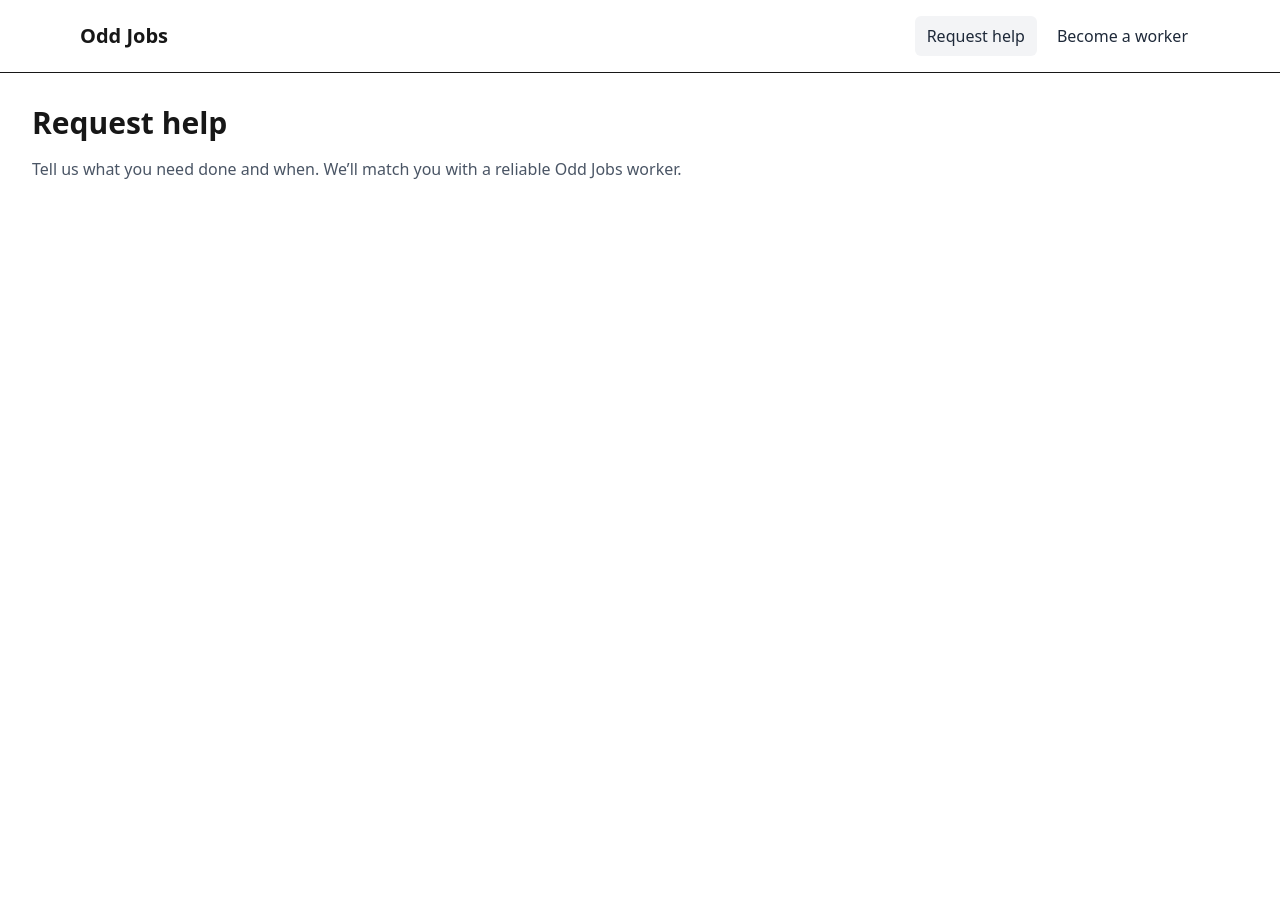
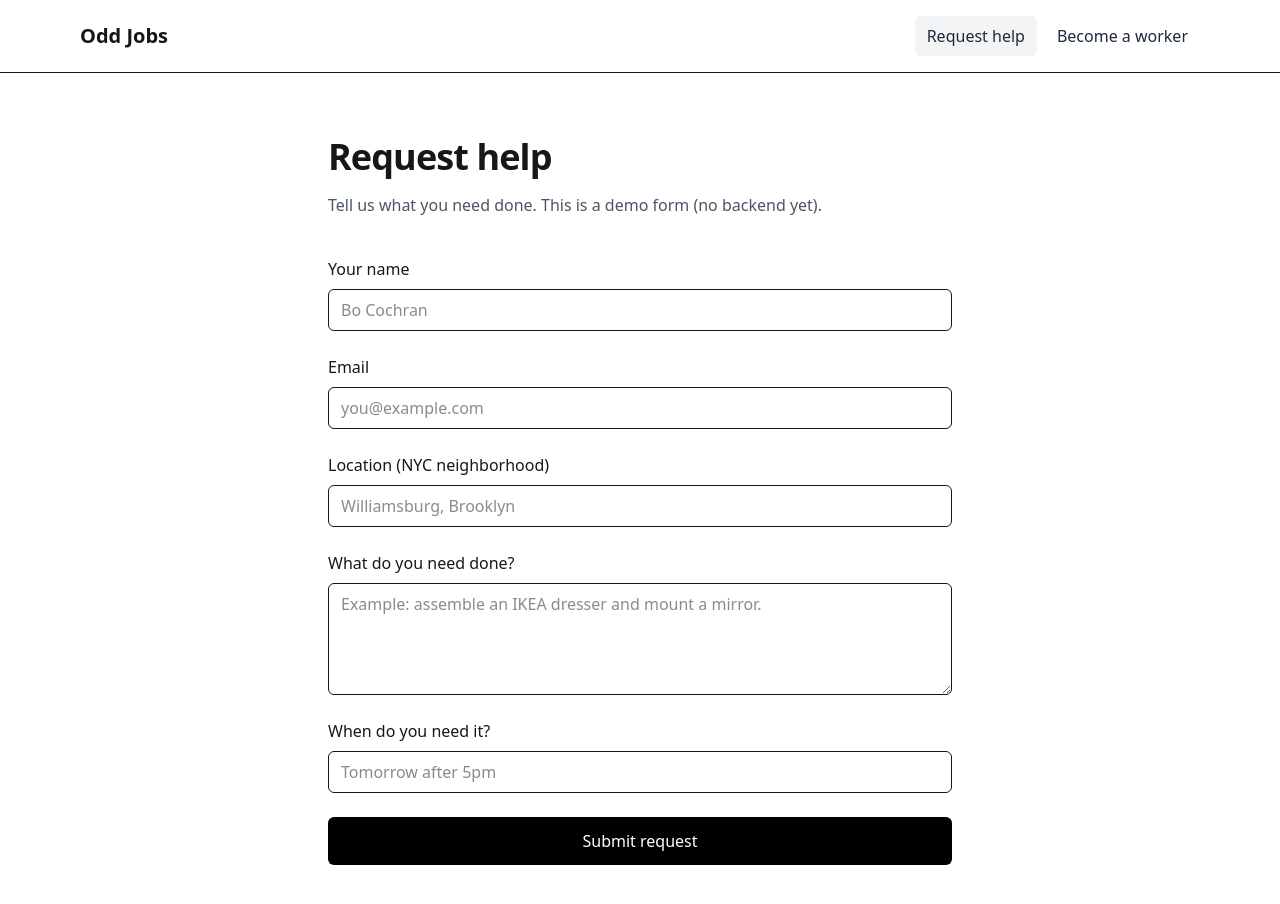
Before and after one commit to boco3000/odd-jobs-site, a Next.js app: page /request-help in a window 1280 px wide. Shown: the top 904 px of the page. Before the commit the page ends 873 px from the top, so only its background shows below. Built offline with nearby package versions, Linux system fonts and the light colour scheme.

Commit message:
Add success state and reset to Request Help form

```diff
--- a/src/app/request-help/page.tsx
+++ b/src/app/request-help/page.tsx
@@ -1,10 +1,214 @@
+"use client";
+
+import { useState } from "react";
+
+type FormState = {
+  name: string;
+  email: string;
+  location: string;
+  task: string;
+  when: string;
+};
+
+type FormErrors = Partial<Record<keyof FormState, string>>;
+
 export default function RequestHelpPage() {
+  const [form, setForm] = useState<FormState>({
+    name: "",
+    email: "",
+    location: "",
+    task: "",
+    when: "",
+  });
+
+  const [touched, setTouched] = useState<
+    Partial<Record<keyof FormState, boolean>>
+  >({});
+
+  const [submittedOnce, setSubmittedOnce] = useState(false);
+
+  const [submitted, setSubmitted] = useState(false);
+
+  function updateField<K extends keyof FormState>(key: K, value: FormState[K]) {
+    setSubmitted(false);
+    setForm((prev) => ({ ...prev, [key]: value }));
+  }
+
+  function validate(next: FormState): FormErrors {
+    const errors: FormErrors = {};
+
+    if (!next.name.trim()) errors.name = "Please enter your name.";
+    if (!next.email.trim()) errors.email = "Please enter your email.";
+    if (next.email && !/^\S+@\S+\.\S+$/.test(next.email))
+      errors.email = "Please enter a valid email.";
+    if (!next.location.trim()) errors.location = "Please enter a neighborhood.";
+    if (!next.task.trim()) errors.task = "Please describe the task.";
+    if (!next.when.trim()) errors.when = "Please tell us when you need it.";
+
+    return errors;
+  }
+
+  const errors = validate(form);
+  const isValid = Object.keys(errors).length === 0;
+
+  function shouldShowError(field: keyof FormState) {
+    return submittedOnce || touched[field];
+  }
+
+  function handleSubmit(e: React.FormEvent) {
+    e.preventDefault();
+    setSubmittedOnce(true);
+
+    const currentErrors = validate(form);
+    if (Object.keys(currentErrors).length > 0) {
+      return;
+    }
+
+    console.log("Request submitted:", form);
+
+    // success
+    setSubmitted(true);
+
+    // reset form + validation state
+    setForm({
+      name: "",
+      email: "",
+      location: "",
+      task: "",
+      when: "",
+    });
+    setTouched({});
+    setSubmittedOnce(false);
+  }
+
   return (
-    <main className="min-h-screen p-8">
-      <h1 className="text-3xl font-bold">Request help</h1>
-      <p className="mt-4 text-gray-600">
-        Tell us what you need done and when. We’ll match you with a reliable Odd Jobs worker.
+    <main className="mx-auto max-w-2xl px-6 py-16">
+      <h1 className="text-4xl font-bold tracking-tight">Request help</h1>
+      <p className="mt-4 text-gray-600 dark:text-gray-300">
+        Tell us what you need done. This is a demo form (no backend yet).
       </p>
+
+      {submitted && (
+        <div className="mb-8 rounded-md border border-green-600 bg-green-50 p-4 text-green-800 dark:border-green-500 dark:bg-green-900/30 dark:text-green-200">
+          <p className="font-medium">Request submitted successfully</p>
+          <p className="mt-1 text-sm">
+            We&apos;ll review your request and get back to you shortly.
+          </p>
+        </div>
+      )}
+
+      <form onSubmit={handleSubmit} className="mt-10 space-y-6">
+        <div className="grid gap-2">
+          <label className="font-medium" htmlFor="name">
+            Your name
+          </label>
+          <input
+            id="name"
+            className="rounded-md border px-3 py-2 dark:border-gray-700 dark:bg-transparent"
+            value={form.name}
+            onChange={(e) => updateField("name", e.target.value)}
+            onBlur={() => setTouched((prev) => ({ ...prev, name: true }))}
+            placeholder="Bo Cochran"
+            autoComplete="name"
+          />
+          {shouldShowError("name") && errors.name && (
+            <p className="text-sm text-red-600 dark:text-red-400">
+              {errors.name}
+            </p>
+          )}
+        </div>
+
+        <div className="grid gap-2">
+          <label className="font-medium" htmlFor="email">
+            Email
+          </label>
+          <input
+            id="email"
+            type="email"
+            className="rounded-md border px-3 py-2 dark:border-gray-700 dark:bg-transparent"
+            value={form.email}
+            onChange={(e) => updateField("email", e.target.value)}
+            onBlur={() => setTouched((prev) => ({ ...prev, email: true }))}
+            placeholder="you@example.com"
+            autoComplete="email"
+          />
+          {shouldShowError("email") && errors.email && (
+            <p className="text-sm text-red-600 dark:text-red-400">
+              {errors.email}
+            </p>
+          )}
+        </div>
+
+        <div className="grid gap-2">
+          <label className="font-medium" htmlFor="location">
+            Location (NYC neighborhood)
+          </label>
+          <input
+            id="location"
+            className="rounded-md border px-3 py-2 dark:border-gray-700 dark:bg-transparent"
+            value={form.location}
+            onChange={(e) => updateField("location", e.target.value)}
+            onBlur={() => setTouched((prev) => ({ ...prev, location: true }))}
+            placeholder="Williamsburg, Brooklyn"
+          />
+          {shouldShowError("location") && errors.location && (
+            <p className="text-sm text-red-600 dark:text-red-400">
+              {errors.location}
+            </p>
+          )}
+        </div>
+
+        <div className="grid gap-2">
+          <label className="font-medium" htmlFor="task">
+            What do you need done?
+          </label>
+          <textarea
+            id="task"
+            className="min-h-28 rounded-md border px-3 py-2 dark:border-gray-700 dark:bg-transparent"
+            value={form.task}
+            onChange={(e) => updateField("task", e.target.value)}
+            onBlur={() => setTouched((prev) => ({ ...prev, task: true }))}
+            placeholder="Example: assemble an IKEA dresser and mount a mirror."
+          />
+          {shouldShowError("task") && errors.task && (
+            <p className="text-sm text-red-600 dark:text-red-400">
+              {errors.task}
+            </p>
+          )}
+        </div>
+
+        <div className="grid gap-2">
+          <label className="font-medium" htmlFor="when">
+            When do you need it?
+          </label>
+          <input
+            id="when"
+            className="rounded-md border px-3 py-2 dark:border-gray-700 dark:bg-transparent"
+            value={form.when}
+            onChange={(e) => updateField("when", e.target.value)}
+            onBlur={() => setTouched((prev) => ({ ...prev, when: true }))}
+            placeholder="Tomorrow after 5pm"
+          />
+          {shouldShowError("when") && errors.when && (
+            <p className="text-sm text-red-600 dark:text-red-400">
+              {errors.when}
+            </p>
+          )}
+        </div>
+
+        {submittedOnce && !isValid && (
+          <p className="text-sm text-red-600 dark:text-red-400">
+            Please fix the errors above to submit.
+          </p>
+        )}
+
+        <button
+          type="submit"
+          className="w-full rounded-md bg-black px-6 py-3 text-white font-medium transition hover:bg-gray-800"
+        >
+          Submit request
+        </button>
+      </form>
     </main>
   );
 }
```
